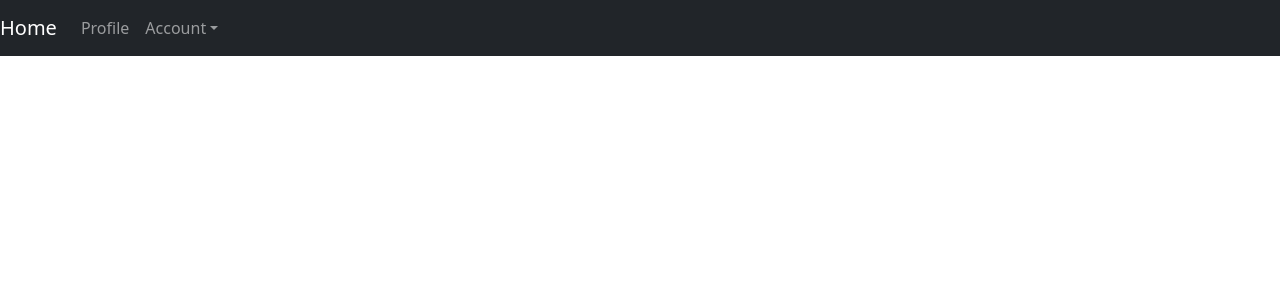
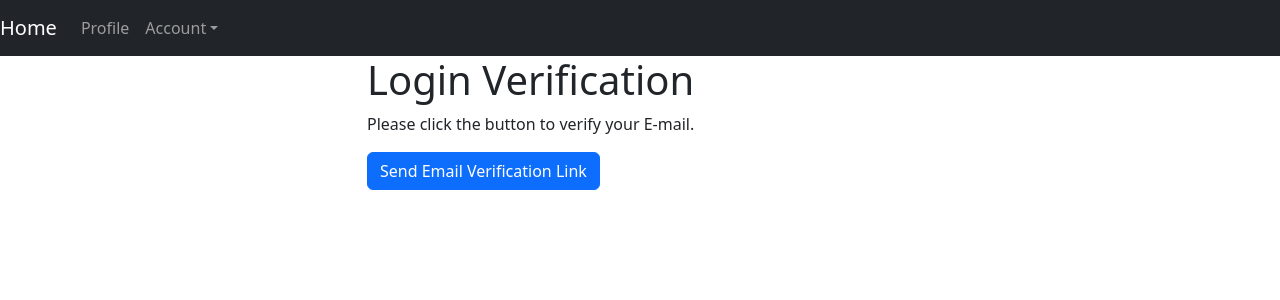
Before and after one commit to hsnadeeb/expense-tracker, a React (Create React App) app: page /loginverification in a window 1280 px wide. Shown: the top 300 px of the page. Built offline with nearby package versions, Linux system fonts and the light colour scheme.

Commit message:
implemented login verification

```diff
--- a/src/App.js
+++ b/src/App.js
@@ -7,9 +7,11 @@ import Login from './components/pages/Login';
 import Profile from './components/pages/Profile';
 import NavbarC from './components/Navbar';
 import Welcome from './components/pages/Welcome';
+import LoginVerification from './components/pages/LoginVerification';
 
 function App() {
   const [isSignedUp, setIsSignedUp] = useState(false);
+  const [isVerified, setIsVerified] = useState(false);
 
   useEffect(() => {
     const token = localStorage.getItem('token');
@@ -26,12 +28,12 @@ function App() {
           <Route path="/" element={<Welcome />} />
           <Route path="/signup" element={<Signup setIsSignedUp={setIsSignedUp} />} />
           <Route path="/login" element={<Login setIsSignedUp={setIsSignedUp} />} />
+          <Route path="/loginverification" element={<LoginVerification setIsVerified={setIsVerified} />} />
           {isSignedUp && (
             <Route
               path="/home"
               element={
                 <div>
-                  <NavbarC /> {/* You can include the Navbar in the Home component */}
                   <Home />
                 </div>
               }
--- a/src/components/pages/Login.js
+++ b/src/components/pages/Login.js
@@ -35,7 +35,7 @@ const Login = ({setIsSignedUp}) => {
         const token = data.idToken;
         localStorage.setItem('token', token);
         setIsSignedUp(true);
-        navigate('/home');
+        navigate('/loginverification');
       } else {
         const errorData = await response.json();
         console.error('Login error:', errorData.error.message);
--- /dev/null
+++ b/src/components/pages/LoginVerification.js
@@ -0,0 +1,111 @@
+import React, { } from "react";
+import {  Button, Container, Row, Col } from 'react-bootstrap';
+import { useNavigate } from 'react-router-dom';
+
+const LoginVerification = ({setIsVerified}) => {
+
+    const navigate = useNavigate(); // Move useNavigate inside the component function
+
+
+    const verifyEmail = async () => {
+        const oobCode = getOobCodeFromQueryString();
+        console.log(oobCode);// You need to implement this function to extract the oobCode from the query string.
+
+        if (!oobCode) {
+            alert('Invalid verification code.');
+            return;
+        }
+
+        try {
+            const verificationResponse = await fetch(
+                'https://identitytoolkit.googleapis.com/v1/accounts:update?key=AIzaSyByjuoXwSWwV6I1mzgOxz2oisGVGT7Bn5U',
+                {
+                    method: 'POST',
+                    headers: {
+                        'Content-Type': 'application/json',
+                    },
+                    body: JSON.stringify({
+                        oobCode: oobCode,
+                    }),
+                }
+            );
+
+            if (verificationResponse.ok) {
+                console.log('Email verified successfully.');
+                // setIsVerified(true);
+                // navigate('/home');
+            } else {
+                const verificationErrorData = await verificationResponse.json();
+                console.error('Email verification error:', verificationErrorData.error.message);
+                alert('Email verification failed. Please try again later.');
+            }
+        } catch (error) {
+            console.error('Email verification error:', error);
+            alert('Email verification failed. Please try again later.');
+        }
+    };
+
+
+    const getOobCodeFromQueryString = () => {
+
+
+
+    };
+
+
+
+
+    const sendEmailVerification = async () => {
+        const idToken= localStorage.getItem('token');
+        try {
+            const verificationResponse = await fetch(
+                'https://identitytoolkit.googleapis.com/v1/accounts:sendOobCode?key=AIzaSyByjuoXwSWwV6I1mzgOxz2oisGVGT7Bn5U',
+                {
+                    method: 'POST',
+                    headers: {
+                        'Content-Type': 'application/json',
+                    },
+                    body: JSON.stringify({
+                        requestType: 'VERIFY_EMAIL',
+                        idToken: idToken,
+                    }),
+                }
+            );
+
+            if (verificationResponse.ok) {
+                console.log('Verification email sent successfully.');
+                // verifyEmail();
+                setIsVerified(true);
+                navigate('/home');
+
+
+                // You can provide feedback to the user if needed.
+            } else {
+                const verificationErrorData = await verificationResponse.json();
+                console.error('Email verification error:', verificationErrorData.error.message);
+                // Handle email verification error and show it to the user
+                alert('Email verification failed. Please try again later.');
+            }
+        } catch (error) {
+            console.error('Email verification error:', error);
+            // Handle network or other errors related to email verification
+            alert('Email verification failed. Please try again later.');
+        }
+    };
+
+    return (
+        <Container>
+            <Row className="justify-content-center">
+                <Col md={6}>
+                    <h1>Login Verification</h1>
+                    <p>Please click the button to verify your E-mail.</p>
+                    <Button onClick={sendEmailVerification}>
+                        Send Email Verification Link
+                    </Button>
+                </Col>
+            </Row>
+        </Container>
+    );
+}
+
+export default LoginVerification;
```
